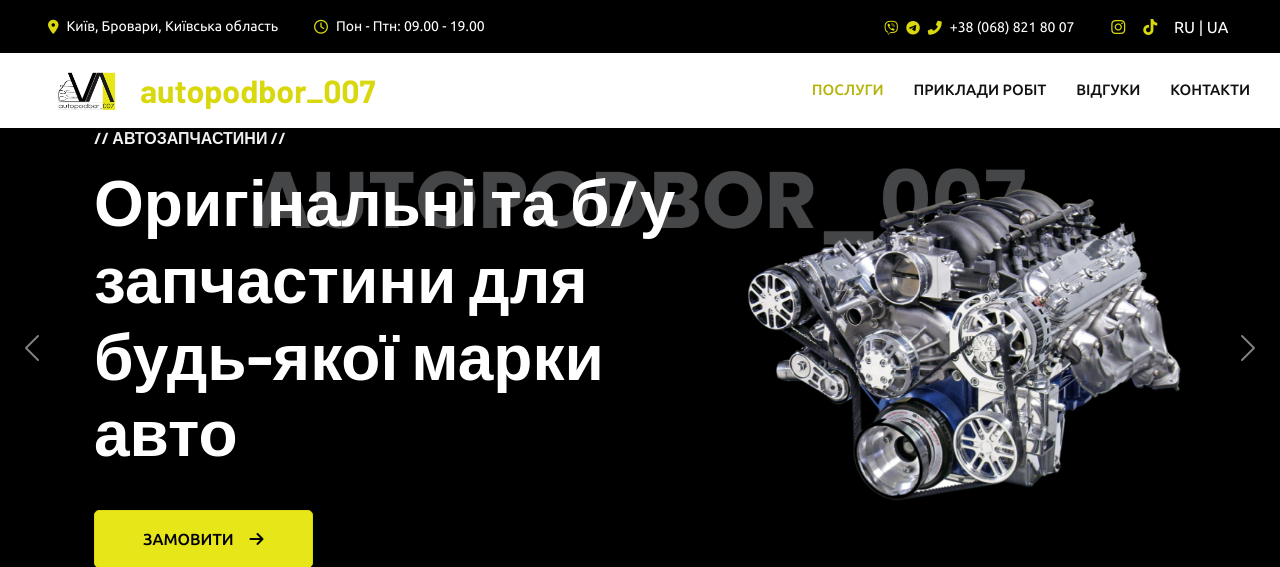
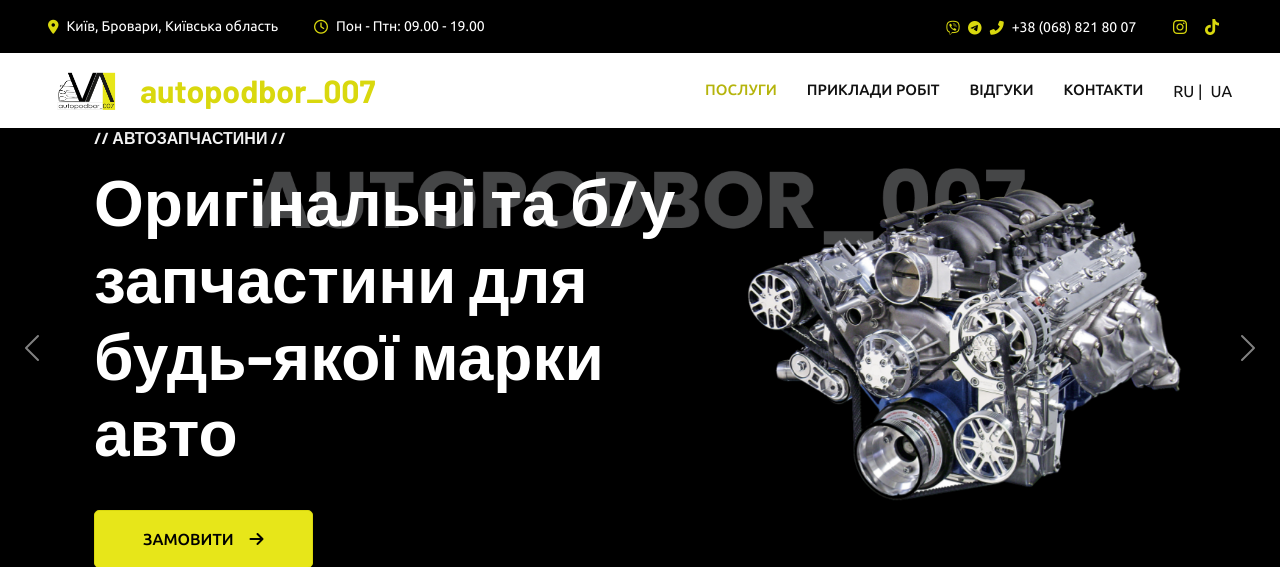
Before and after one commit to PashaKim/car_project, a Django app: page / in a window 1280 px wide. Shown: the top 567 px of the page. Run offline with Django 4.2, Linux system fonts and the light colour scheme; some libraries are stand-ins or nearby versions.

Commit message:
Changed position of switcher

```diff
--- a/static/css/style.css
+++ b/static/css/style.css
@@ -109,6 +109,17 @@
 /* Поворот при открытии меню */
 .navbar-toggler.open .navbar-toggler-icon {
     transform: rotate(45deg);
+}
+@media (min-width: 1080px) {
+    .navbar-collapse {
+        padding-left: 40px; /* Відступ зліва для навбару */
+        padding-right: 40px; /* Відступ справа для симетрії */
+    }
+
+    .navbar-nav,
+    .h-100.d-flex {
+        justify-content: flex-start; /* Вирівнюємо контент по лівому краю */
+    }
 }
 
 /* Стиль для активных и наведенных ссылок */
--- a/templates/include/navbar.html
+++ b/templates/include/navbar.html
@@ -23,9 +23,24 @@
             <a href="#reviews" class="nav-item nav-link">{% translate "Відгуки" %}</a>
             <a href="#contacts" class="nav-item nav-link">{% translate "Контакти" %}</a>
         </div>
+                <!-- Перемикач мов -->
+        <div class="h-100 d-flex align-items-center justify-content-center py-2">
+            {% for language in languages %}
+                <a href="/{{ language }}/"
+                        {% if language == language_code %}
+                   class="text-primary me-2"
+                        {% else %}
+                   class="text-dark me-2"
+                        {% endif %}>
+                    {% if language == "uk" %} UA {% else %} {{language|upper }} {% endif %}
+                    {% if forloop.counter == 1 %} | {% endif %}
+                </a>
+            {% endfor %}
+        </div>
+        <!-- Кнопка Замовити
         <a href="#" class="btn btn-primary py-4 px-lg-5 d-none d-lg-block" data-bs-toggle="modal"
            data-bs-target="#contactModal">{% translate "Замовити" %}<i class="fa fa-arrow-right ms-3"></i>
-        </a>
+        </a>-->
     </div>
 </nav>
 <!-- Navbar End -->
--- a/templates/include/scripts.html
+++ b/templates/include/scripts.html
@@ -62,6 +62,7 @@
     saveForm('orderForm2')
     saveForm('orderForm3')
 </script>
+<!-- Бургер-меню -->
 <script>
     document.addEventListener("DOMContentLoaded", function() {
         const navbarToggler = document.querySelector(".navbar-toggler");
--- a/templates/include/topbar.html
+++ b/templates/include/topbar.html
@@ -27,7 +27,7 @@
                     <a class="btn btn-sm-square bg-black text-primary me-0" target="_blank" href="https://www.instagram.com/autopodbor_007/"><i class="fab fa-instagram"></i></a>
 					<a class="btn btn-sm-square bg-black text-primary me-1" target="_blank" href="https://www.tiktok.com/@autopodbor_007"><i class="fab fa-tiktok"></i></a>
                 </div>
-                	            <div class="h-100 d-inline-flex align-items-center">
+                	         <!--   <div class="h-100 d-inline-flex align-items-center">
                 {% for language in languages %}
                     <a href="/{{ language }}/"
                             {% if language == language_code %}
@@ -39,7 +39,7 @@
                         {% if forloop.counter  == 1%} | {% endif %}
                     </a> &nbsp;
                 {% endfor %}
-            </div>
+            </div>-->
             </div>
         </div>
     </div>
```
